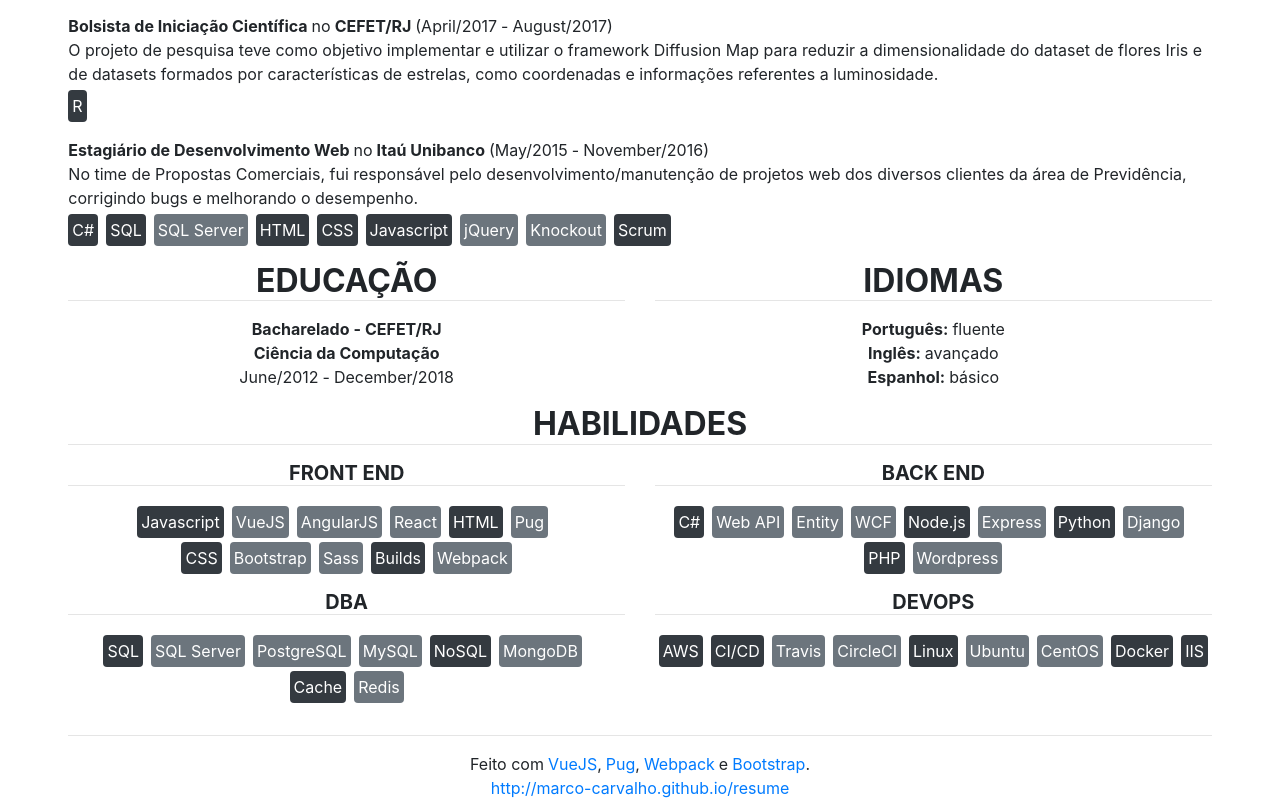
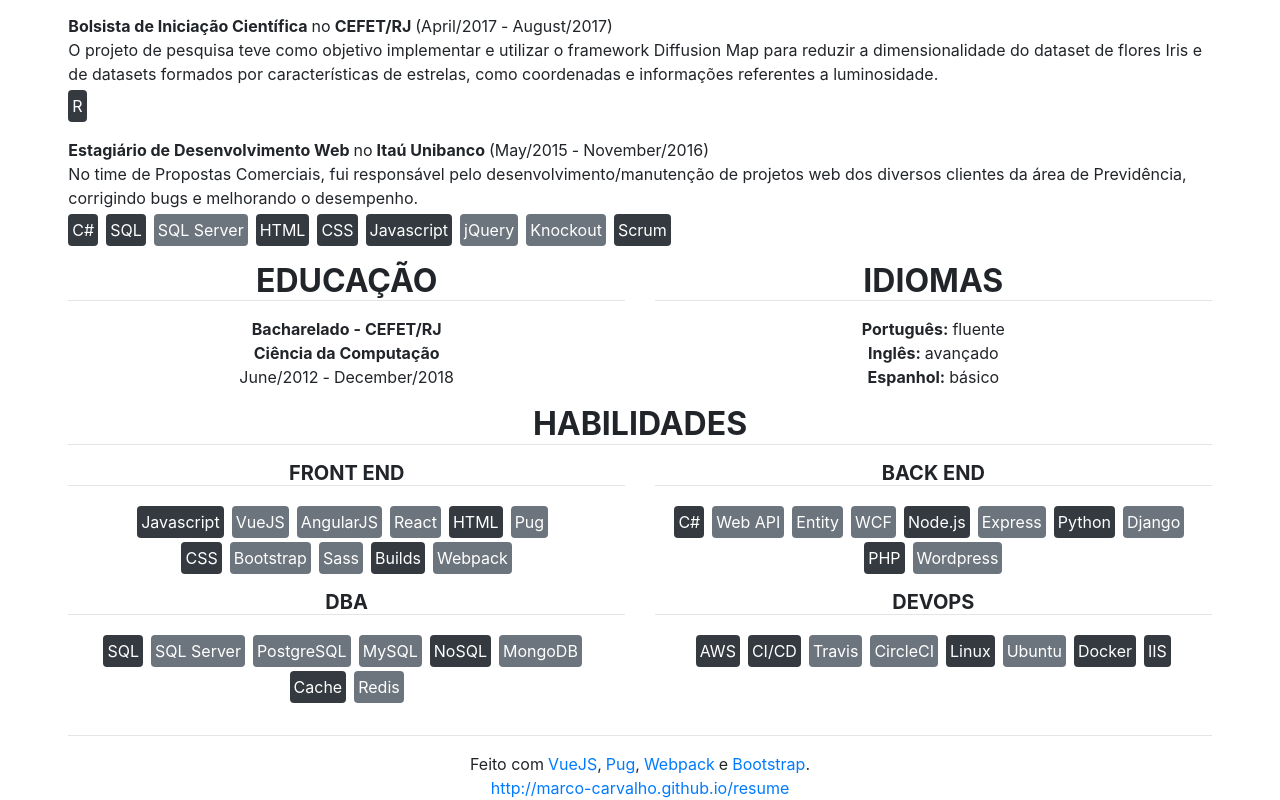
Before and after one commit to marco-carvalho/resume, a Vue app: page / in a window 1280 px wide. Shown: the part 481-1281 px from the top of the page. Built offline with nearby package versions, Linux system fonts and the light colour scheme.

Commit message:
remove centOS

```diff
--- a/src/components/Skills.vue
+++ b/src/components/Skills.vue
@@ -49,7 +49,7 @@ export default {
           tecnologies: [
             { name: "AWS"},
             { name: "CI/CD", subtecnologies: ["Travis", "CircleCI"]},
-            { name: "Linux", subtecnologies: ["Ubuntu", "CentOS"]},
+            { name: "Linux", subtecnologies: ["Ubuntu"]},
             { name: "Docker"},
             { name: "IIS"},
           ]
```
